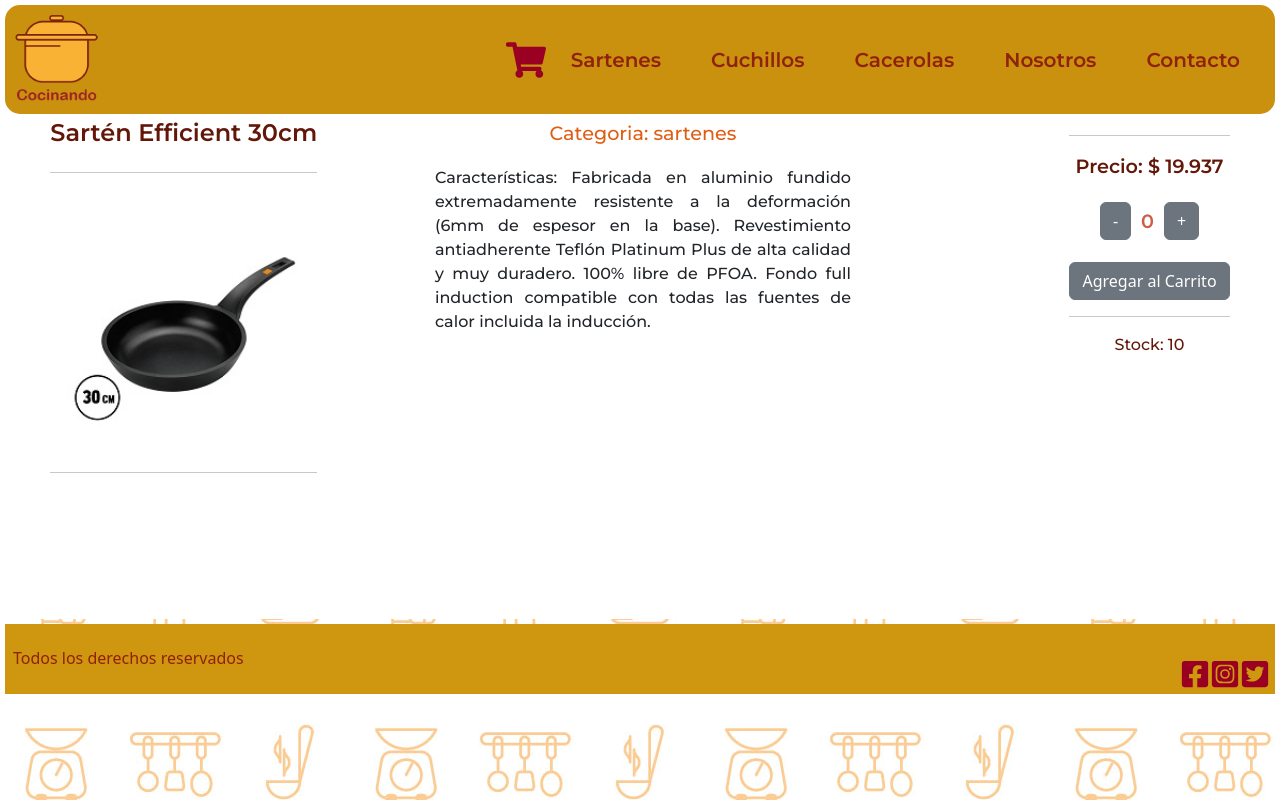
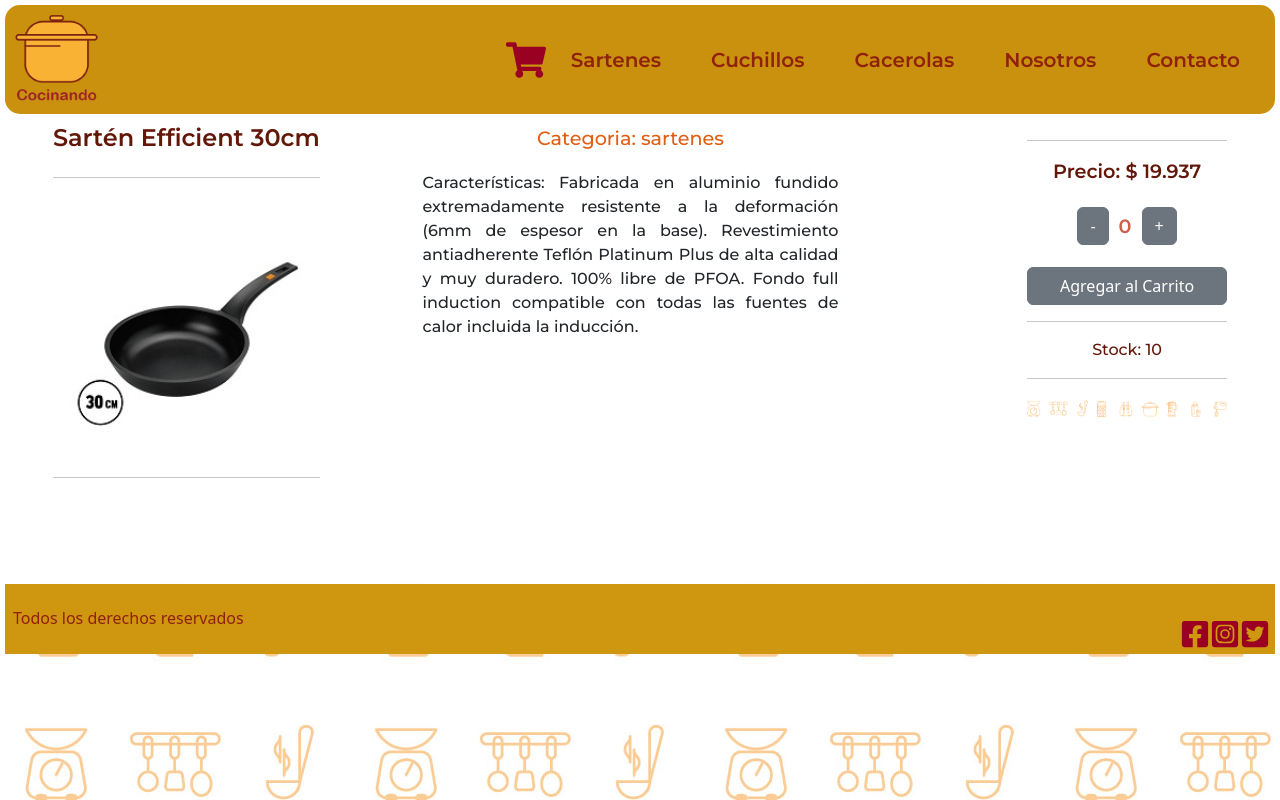
Before and after one commit to MartinAracama/Cocinando-Ecommerce, a React (Create React App) app: page /item/1 in a window 1280 px wide. Built offline with nearby package versions, Linux system fonts and the light colour scheme.

Commit message:
ajustes de estilo

```diff
--- a/src/components/Spinner/spinner.js
+++ b/src/components/Spinner/spinner.js
@@ -7,7 +7,7 @@ export const Spinner = () => {
         <Watch
             height="60"
             width="60"
-            radius="48"
+            radius="45"
             color="#921708"
             ariaLabel="watch-loading"
             wrapperStyle={{}}
--- a/src/components/itemDetail/itemDetail.js
+++ b/src/components/itemDetail/itemDetail.js
@@ -17,6 +17,7 @@ export const ItemDetail = ( {producto} ) => {
             <div className='cardContainerDetail'>
                  <p className="categoryDetail">Categoria: {producto.category}</p>
                  <p className='descripcionDetail'>Características: {producto.descripcion}</p>
+
             </div>
             <hr/>
             <div className='contador'>
@@ -27,6 +28,10 @@ export const ItemDetail = ( {producto} ) => {
                     producto={producto} />
                     <hr/>
                 <small className="stockDetail">Stock: {producto.stock}</small>
+                <hr/>
+                <div>
+                    <img className='imgCounter' src="../img/utensillos1.png" alt="imagen utensillos"/>
+                </div>
             </div>
 
         </div>
--- a/src/components/itemDetail/itemDetail.scss
+++ b/src/components/itemDetail/itemDetail.scss
@@ -1,10 +1,12 @@
 .containerDetail {
+    margin: 5px;
+    padding: 5px;
     display: flex;
     justify-content: space-around;
     align-content: flex-start;
     flex-direction: row;
-    width: 100%vh;
-    height: 500px;
+    width: 90%vh;
+    height: 460px;
     background-color: white;
 
     .imgContainer {
@@ -67,5 +69,8 @@
         text-align: center;
         font-family: 'Montserrat', sans-serif;
     }
+    .imgCounter {
+        max-width: 200px;
+    }
 
 }
--- a/src/components/itemDetailContainer/itemDetailContainer.js
+++ b/src/components/itemDetailContainer/itemDetailContainer.js
@@ -3,6 +3,7 @@ import { useEffect, useState } from 'react';
 import { useParams } from 'react-router-dom';
 import { pedirDatos } from '../../helpers/pedirDatos';
 import { ItemDetail } from "../itemDetail/itemDetail"
+import { Spinner } from '../Spinner/spinner';
 
 
 
@@ -38,7 +39,7 @@ export const ItemDetailContainer = () => {
       <div>
         {
             loading
-            ? <h2>Cargando...</h2>
+            ? <Spinner />
             : <ItemDetail producto={producto}/>
         }
 
```
Also changed, not shown: public/img/utensillos1.png (added).
